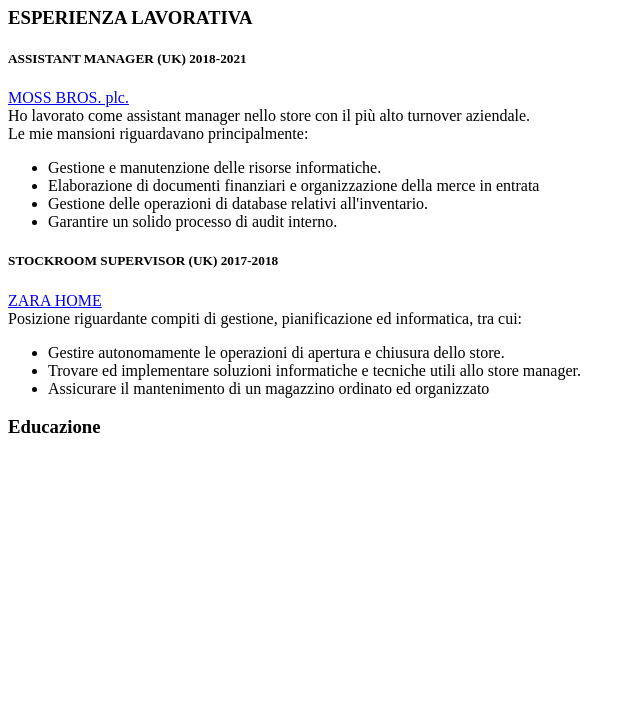
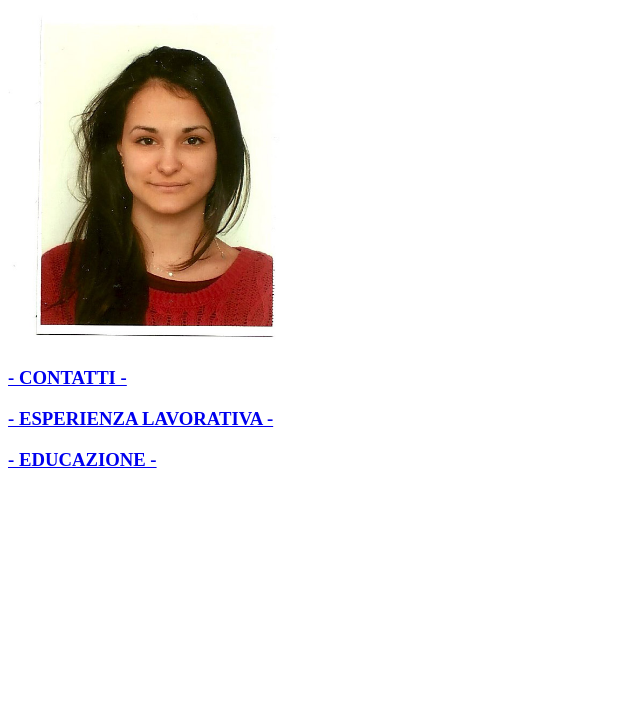
Before and after one commit to francesca-capuzzo/francesca-capuzzo.github.io, a plain HTML site: page index.html in a window 1280 px wide. Shown: the part 73-800 px from the top of the page, without its empty margins (0-640 px from the left). Drawn offline with Linux system fonts and the light colour scheme.

```diff
--- a/index.html
+++ b/index.html
@@ -7,35 +7,15 @@
     <title>Curriculum Francesca Capuzzo</title>
 </head>
 <body>
-    <h1>Curriculum Francesca Capuzzo</h1>
+    <h1>Curriculum FRANCESCA CAPUZZO</h1>
 
-    <h3>ESPERIENZA LAVORATIVA</h3>
-    <p>
-      <h5><strong>ASSISTANT MANAGER (UK) 2018-2021</strong></h5>
-      <a href="http://mossbros.co.uk" target="_blank">MOSS BROS. plc.</a> <br>
-      Ho lavorato come assistant manager nello store con il più alto turnover aziendale. <br>
-      Le mie mansioni riguardavano principalmente: <br>
-      <ul>
-          <li> Gestione e manutenzione delle risorse informatiche.</li>
-          <li> Elaborazione di documenti finanziari e organizzazione della merce in entrata</li>
-          <li>Gestione delle operazioni di database relativi all'inventario.</li>
-          <li>Garantire un solido processo di audit interno.</li>
-      </ul>
-    </p>
+    <img width="300"src="./images/Scansione 2.jpg" alt="Foto cv Francesca Capuzzo">
 
-    <p>
-        <h5><strong>STOCKROOM SUPERVISOR (UK) 2017-2018</strong></h5>
-        <a href="http://zarahome.com" target="_blank"> ZARA HOME </a> <br>
-        Posizione riguardante compiti di gestione, pianificazione ed informatica, tra cui:
-        <ul>
-            <li>Gestire autonomamente le operazioni di apertura e chiusura dello store.</li>
-            <li>Trovare ed implementare soluzioni informatiche e tecniche utili allo store manager.</li>
-            <li>Assicurare il mantenimento di un magazzino ordinato ed organizzato</li>
-        </ul>
+    <a href="contacts.html"><h3>- CONTATTI -</h3></a>
 
-    </p>
+    <a href="experience.html"><h3>- ESPERIENZA LAVORATIVA -</h3></a>
 
-    <h3>Educazione</h3>
-    <p></p>
+    <a href="education.html"><h3>- EDUCAZIONE -</h3></a>
+
 </body>
 </html>
```
Also changed, not shown: contacts.html (+1 -0 lines), images/Scansione 2.jpg (added), 1 other file.
